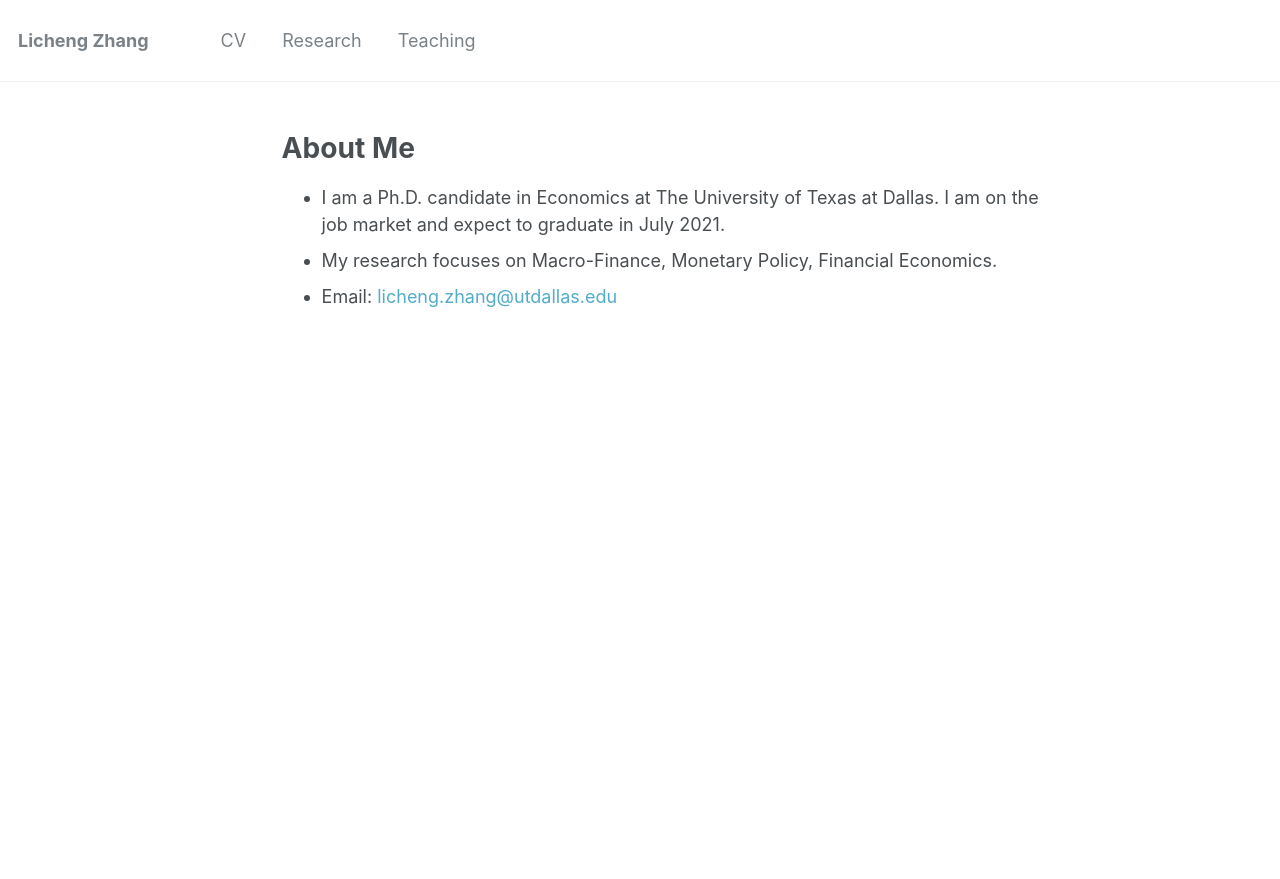
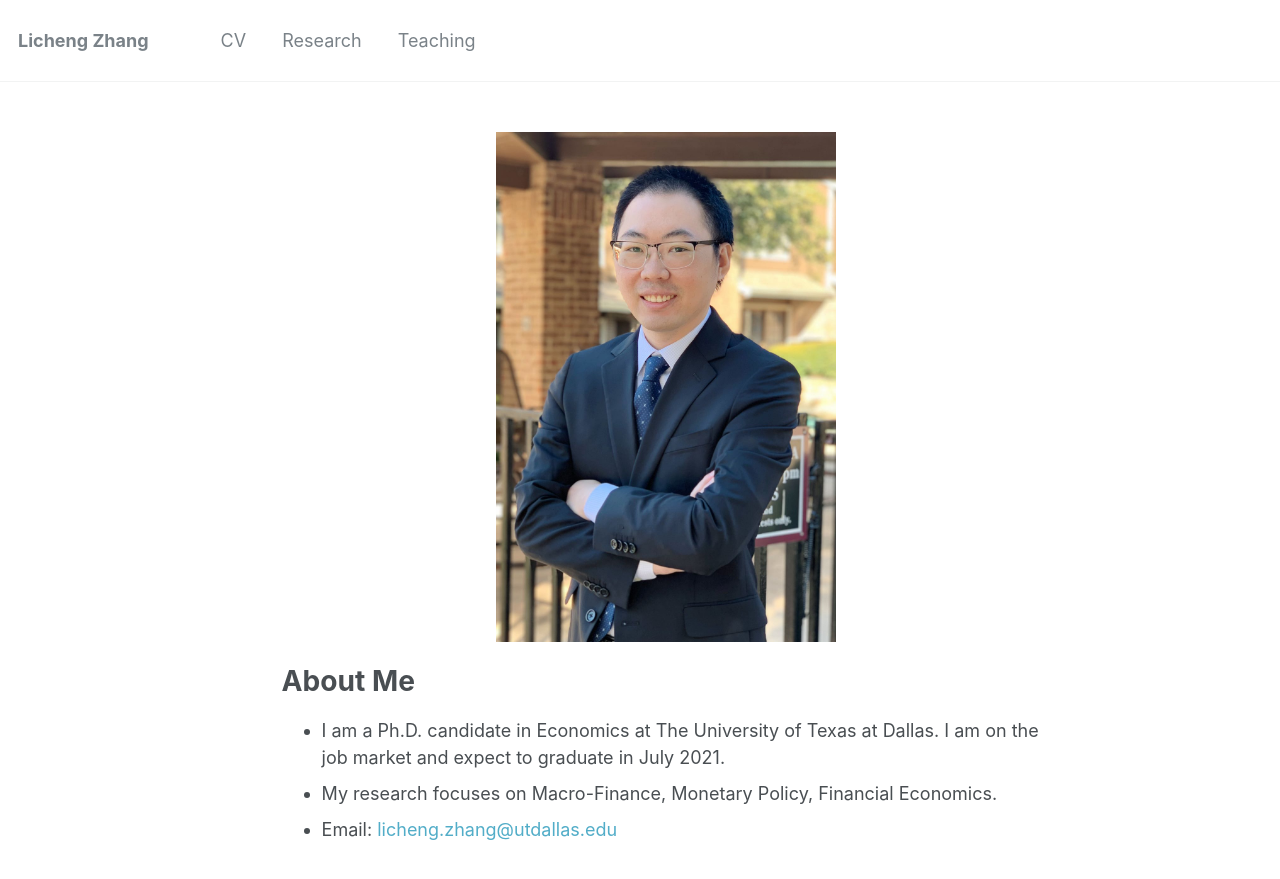
Before and after one commit to lichengzh/lichengzh.github.io, a Jekyll site: the page built from _pages/about.md, in a window 1280 px wide. Shown: the top 879 px of the page. Built offline with Jekyll 4.4.1, drawn with Linux system fonts in a browser that asks for light colours.

Commit message:
Update about.md

```diff
--- a/_pages/about.md
+++ b/_pages/about.md
@@ -8,6 +8,9 @@ redirect_from:
   - /about.html
 ---
 
+<p align="center">
+   <img src="https://lichengzh.github.io/files/IMG_3775.JPG?raw=true" alt="Photo" style="width: 340px;"/>
+</p>
 
 
 # About Me
```
